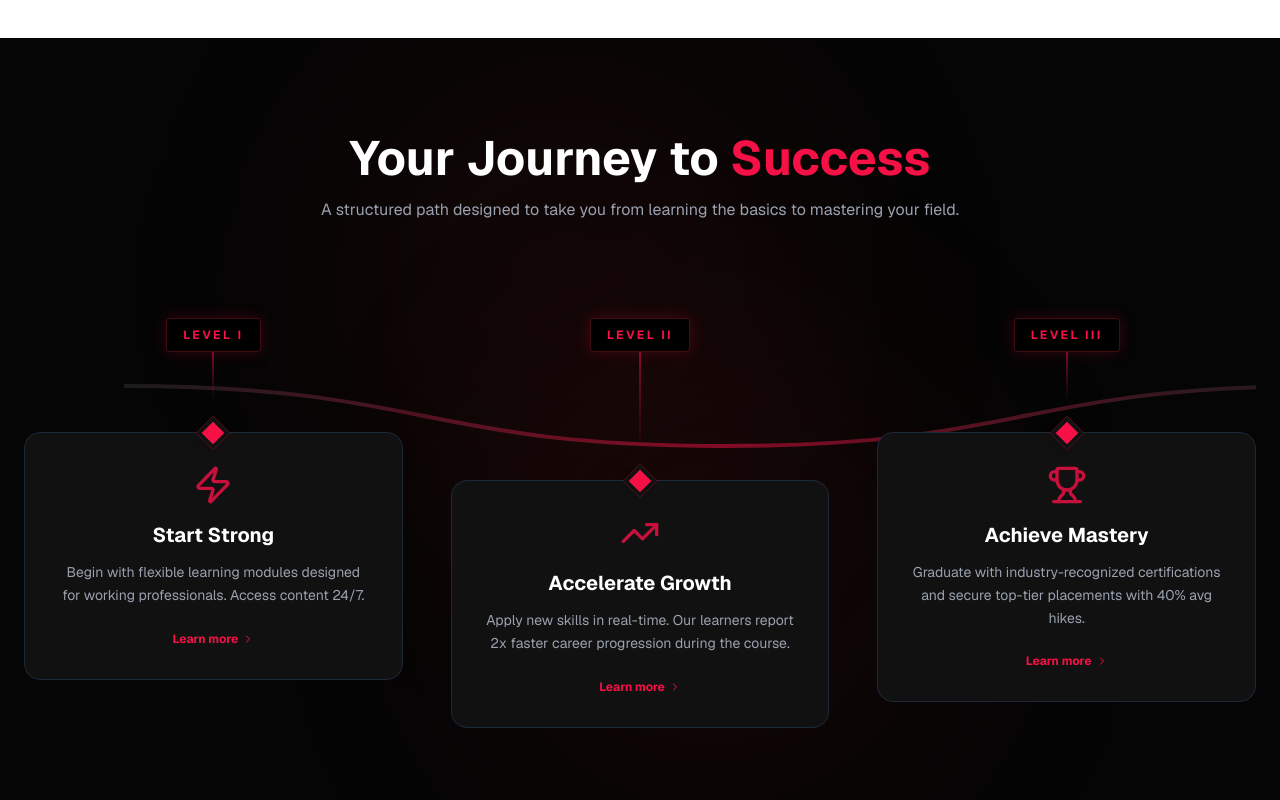
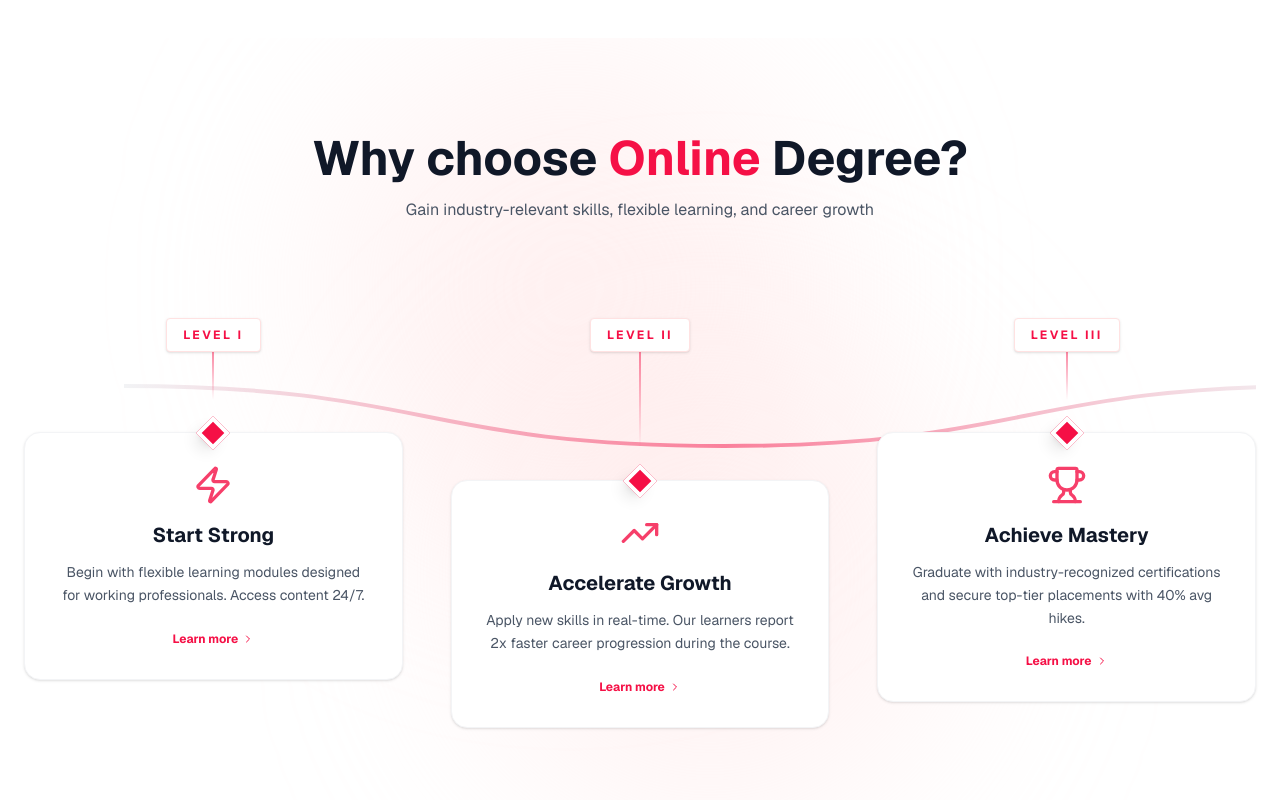
Before and after one commit to akshay-rsms/ednxt-v1, a Next.js app: page / in a window 1280 px wide. Shown: the part 5120-5920 px from the top of the page. Built offline with nearby package versions, Linux system fonts and the light colour scheme.

Commit message:
style: Convert roadmap section to a light theme and update heading and description text.

```diff
--- a/src/components/Roadmap.tsx
+++ b/src/components/Roadmap.tsx
@@ -23,21 +23,21 @@ export function Roadmap() {
     ];
 
     return (
-        <section className="py-24 bg-[#050505] relative overflow-hidden font-sans">
+        <section className="py-24 bg-white relative overflow-hidden font-sans">
 
             {/* Background Ambience */}
-            <div className="absolute top-0 left-1/4 w-[500px] h-[500px] bg-red-900/10 rounded-full blur-[100px] pointer-events-none"></div>
-            <div className="absolute bottom-0 right-1/4 w-[500px] h-[500px] bg-red-900/10 rounded-full blur-[100px] pointer-events-none"></div>
+            <div className="absolute top-0 left-1/4 w-[500px] h-[500px] bg-red-100/40 rounded-full blur-[100px] pointer-events-none"></div>
+            <div className="absolute bottom-0 right-1/4 w-[500px] h-[500px] bg-red-100/40 rounded-full blur-[100px] pointer-events-none"></div>
 
             <div className="container mx-auto px-6 relative z-10">
 
                 {/* Header */}
                 <div className="text-center mb-24">
-                    <h2 className="text-3xl md:text-5xl font-bold text-white mb-4">
-                        Your Journey to <span className="text-[#F51046]">Success</span>
+                    <h2 className="text-3xl md:text-5xl font-bold text-gray-900 mb-4">
+                        Why choose <span className="text-[#F51046]">Online</span> Degree?
                     </h2>
-                    <p className="text-gray-400 max-w-2xl mx-auto">
-                        A structured path designed to take you from learning the basics to mastering your field.
+                    <p className="text-gray-600 max-w-2xl mx-auto">
+                        Gain industry-relevant skills, flexible learning, and career growth
                     </p>
                 </div>
 
@@ -59,9 +59,9 @@ export function Roadmap() {
                             />
                             <defs>
                                 <linearGradient id="gradient-line" x1="0%" y1="0%" x2="100%" y2="0%">
-                                    <stop offset="0%" stopColor="#333" />
+                                    <stop offset="0%" stopColor="#E5E7EB" />
                                     <stop offset="50%" stopColor="#F51046" />
-                                    <stop offset="100%" stopColor="#333" />
+                                    <stop offset="100%" stopColor="#E5E7EB" />
                                 </linearGradient>
                             </defs>
                         </svg>
@@ -74,7 +74,7 @@ export function Roadmap() {
 
                                 {/* Level Badge */}
                                 <div className="mb-8 relative">
-                                    <div className="border border-red-900/50 bg-black text-[#F51046] text-xs font-bold tracking-[0.2em] px-4 py-2 rounded uppercase shadow-[0_0_15px_rgba(245,16,70,0.2)] group-hover:bg-[#F51046] group-hover:text-white transition-colors duration-300">
+                                    <div className="border border-red-100 bg-white text-[#F51046] text-xs font-bold tracking-[0.2em] px-4 py-2 rounded uppercase shadow-sm group-hover:bg-[#F51046] group-hover:text-white transition-colors duration-300">
                                         {step.level}
                                     </div>
                                     {/* Vertical Drop Line */}
@@ -90,14 +90,14 @@ export function Roadmap() {
                         `}></div>
 
                                 {/* Card */}
-                                <div className="bg-[#111] border border-gray-800 p-8 rounded-2xl w-full hover:border-[#F51046]/50 transition-all duration-300 relative group-hover:-translate-y-2 group-hover:shadow-[0_10px_30px_-10px_rgba(245,16,70,0.15)]">
+                                <div className="bg-white border border-gray-100 p-8 rounded-2xl w-full hover:border-[#F51046]/30 transition-all duration-300 relative group-hover:-translate-y-2 group-hover:shadow-[0_10px_30px_-10px_rgba(245,16,70,0.15)] shadow-sm">
                                     {/* Diamond Node */}
-                                    <div className="absolute -top-3 left-1/2 -translate-x-1/2 w-6 h-6 bg-[#F51046] rotate-45 border-4 border-[#111] shadow-lg"></div>
+                                    <div className="absolute -top-3 left-1/2 -translate-x-1/2 w-6 h-6 bg-[#F51046] rotate-45 border-4 border-white shadow-lg"></div>
 
                                     <step.icon className="w-10 h-10 text-[#F51046] mb-4 mx-auto opacity-80 group-hover:opacity-100 group-hover:scale-110 transition-transform" />
 
-                                    <h3 className="text-xl font-bold text-white mb-3">{step.title}</h3>
-                                    <p className="text-gray-400 text-sm leading-relaxed mb-6">
+                                    <h3 className="text-xl font-bold text-gray-900 mb-3">{step.title}</h3>
+                                    <p className="text-gray-600 text-sm leading-relaxed mb-6">
                                         {step.description}
                                     </p>
 
```
